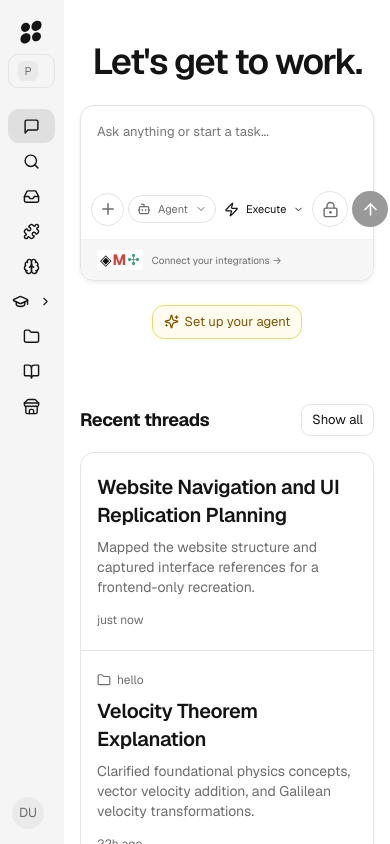
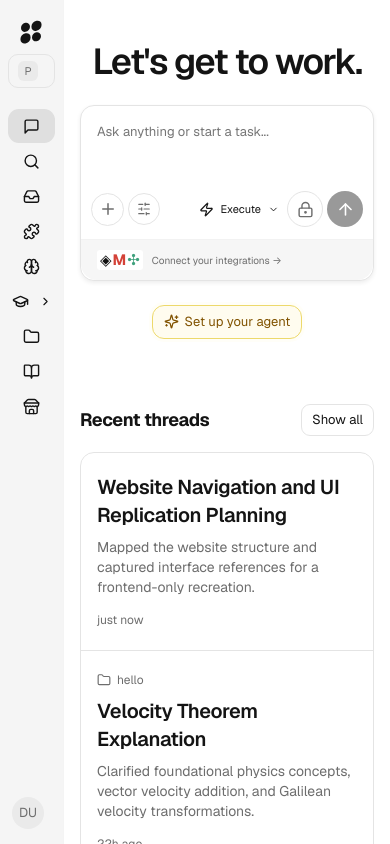
Before and after one commit to evaristebernhard/hyperagents, a React (Vite) app: page /threads/new in a window 390 px wide. Built offline with nearby package versions, Linux system fonts and the light colour scheme.

Commit message:
fix: keep model settings accessible in narrow composer layouts

```diff
--- a/src/styles.css
+++ b/src/styles.css
@@ -2466,10 +2466,15 @@ select {
     font-size: 11px;
     padding: 6px 8px;
   }
-  .composer-bar-left .pill:first-of-type {
-    max-width: 150px;
-  }
-  .composer-bar-left .pill:nth-of-type(2) {
+  .composer-bar-left [aria-label="Model settings"] {
+    width: 32px;
+    height: 32px;
+    padding: 0;
+    justify-content: center;
+  }
+  .composer-bar-left .model-chip-label,
+  .composer-bar-left .model-chip-chevron,
+  .composer-bar-left [aria-label="Use an agent"] {
     display: none;
   }
   .composer textarea {
--- a/src/ui.tsx
+++ b/src/ui.tsx
@@ -245,8 +245,8 @@ export function Composer({
             onClick={() => toggle("model")}
           >
             <SlidersHorizontal size={14} />
-            {!compact && model}
-            {!compact && <ChevronDown size={12} />}
+            {!compact && <span className="model-chip-label">{model}</span>}
+            {!compact && <ChevronDown className="model-chip-chevron" size={12} />}
           </button>
           {!compact && (
             <button className="pill" aria-label="Use an agent" aria-haspopup="menu" aria-expanded={menu === "agents"} onClick={() => toggle("agents")}>
```
